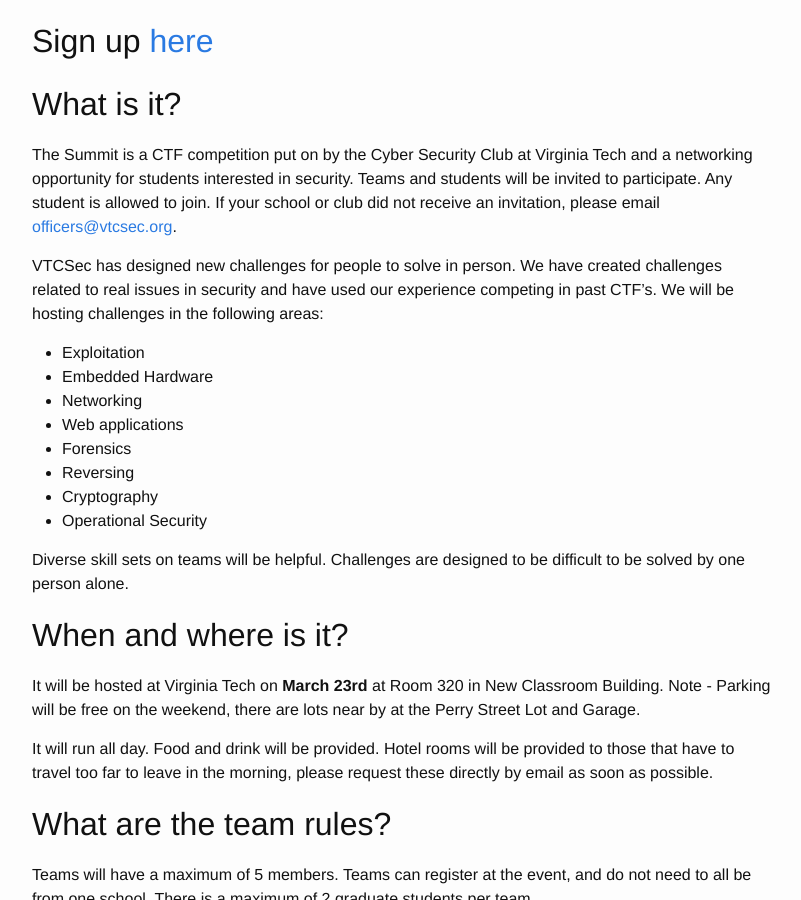
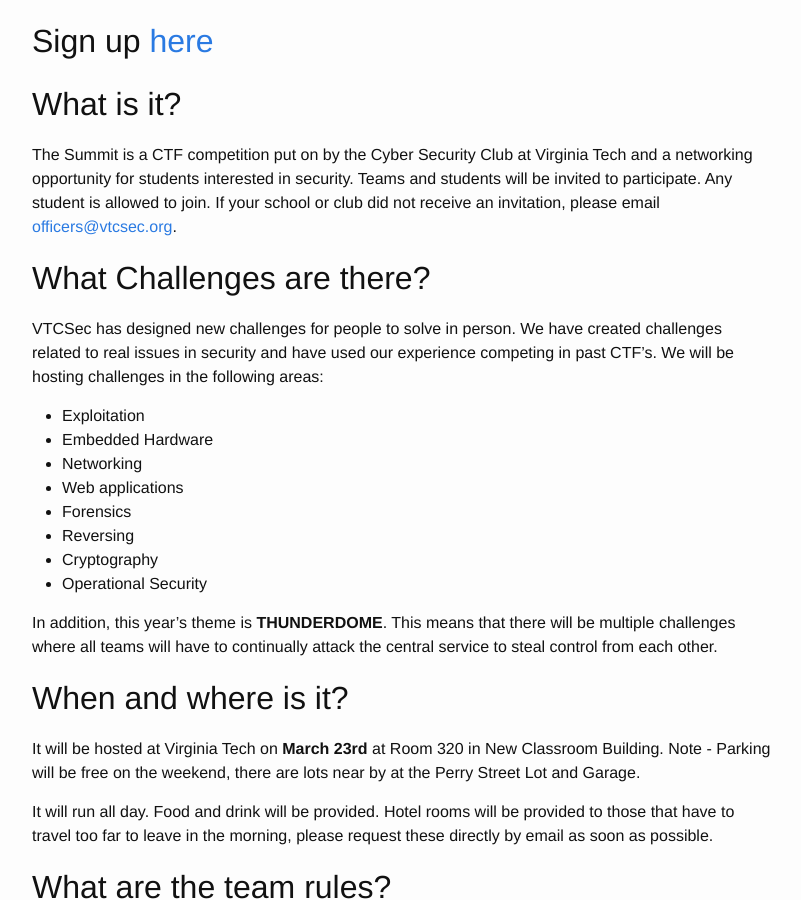
Before and after one commit to VTCSec/vtcsec.org, a Jekyll site: the page built from summit.md, in a window 1280 px wide and 900 px high, scrolled down 206 px. Shown: the whole window, without its empty margins (238-1039 px from the left). Built offline with Jekyll 4.4.1, drawn with Linux system fonts in a browser that asks for light colours.

Commit message:
Added theme to Summit Page

```diff
--- a/summit.md
+++ b/summit.md
@@ -10,6 +10,8 @@
 The Summit is a CTF competition put on by the Cyber Security Club at Virginia Tech and a networking opportunity for students interested in security.
 Teams and students will be invited to participate.  Any student is allowed to join.  If your school or club
 did not receive an invitation, please email <a href="mailto:officers@vtcsec.org">officers@vtcsec.org</a>.
+
+## What Challenges are there?
 
 VTCSec has designed new challenges for people to solve in person.  We have created challenges related
 to real issues in security and have used our experience competing in past CTF's.  We will be hosting challenges
@@ -24,7 +26,7 @@
 * Cryptography
 * Operational Security
 
-Diverse skill sets on teams will be helpful.  Challenges are designed to be difficult to be solved by one person alone.
+In addition, this year's theme is <b>THUNDERDOME</b>. This means that there will be multiple challenges where all teams will have to continually attack the central service to steal control from each other.
 
 ## When and where is it?
 
```
